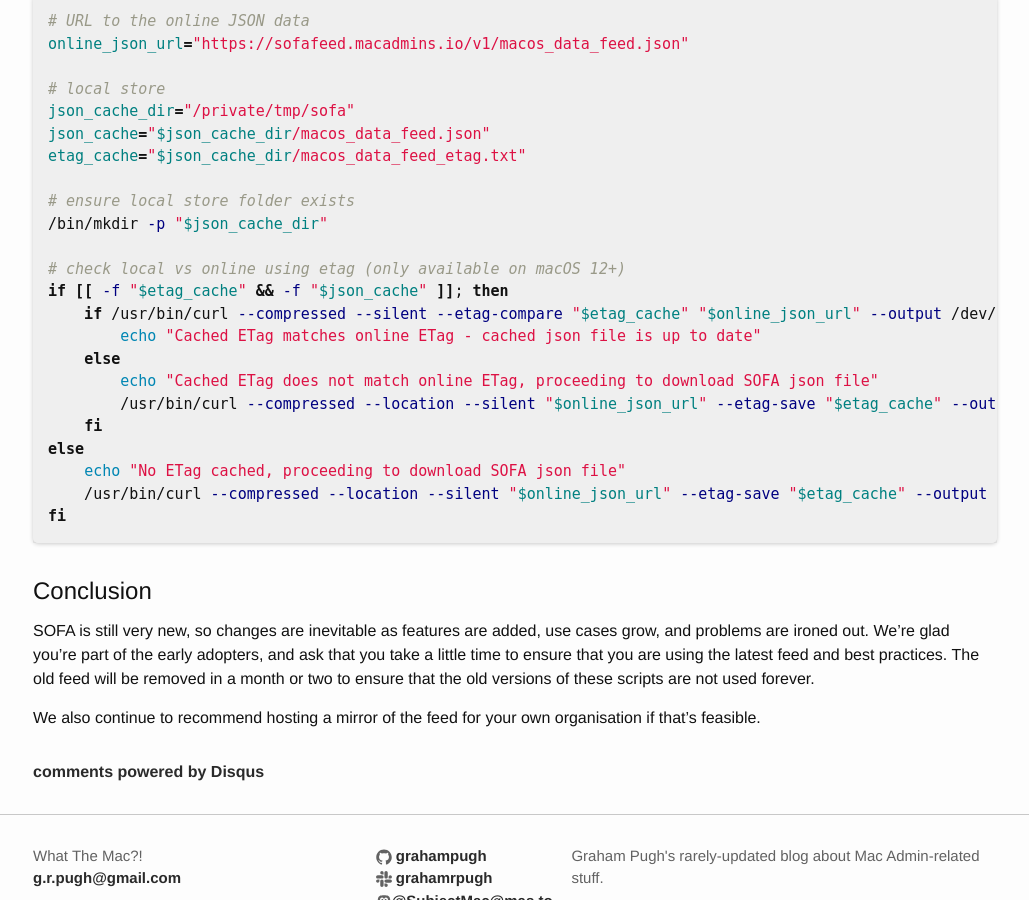
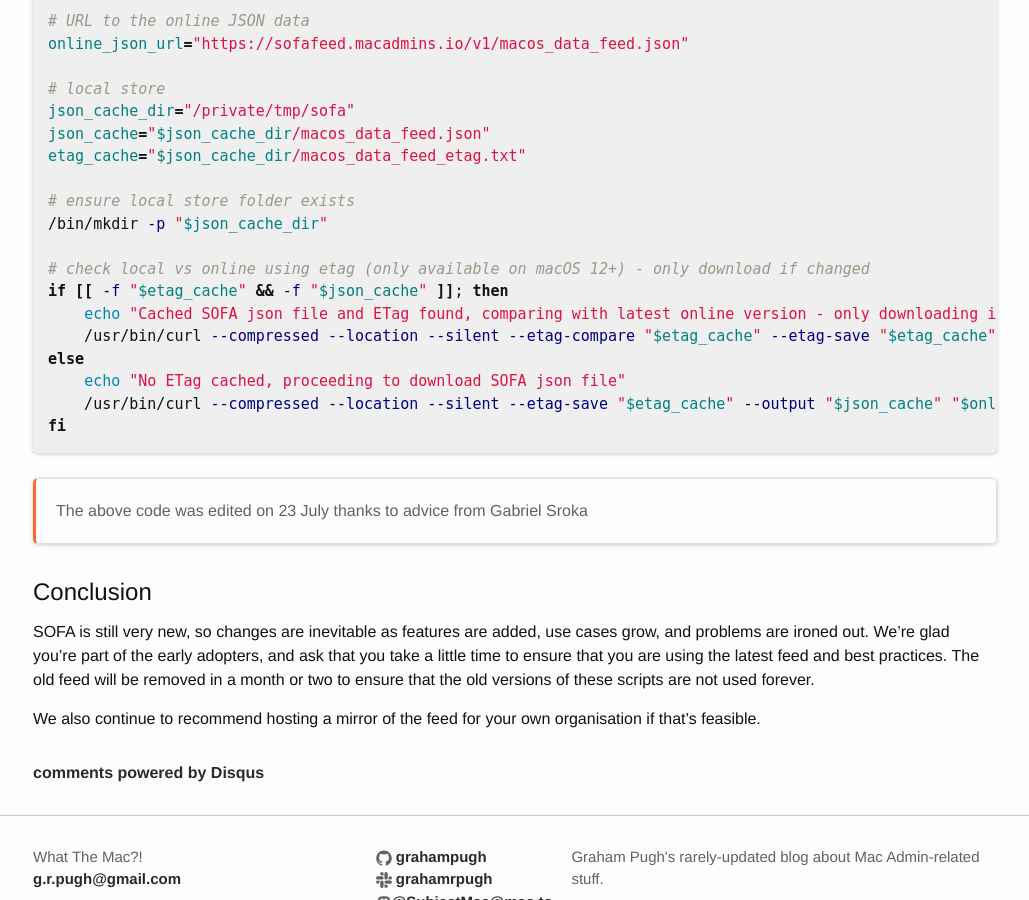
Before and after one commit to grahampugh/grahampugh.github.io, a Jekyll site: the page built from _posts/2024-07-22-sofa-new-feed.md, in a window 1280 px wide and 900 px high, scrolled down 1578 px. Shown: the whole window, without its empty margins (125-1154 px from the left). Built offline with Jekyll 4.4.1, drawn with Linux system fonts in a browser that asks for light colours; comment, search, counter and statistics services are not loaded.

Commit message:
update code snippet with improved etag handling

````diff
--- a/_posts/2024-07-22-sofa-new-feed.md
+++ b/_posts/2024-07-22-sofa-new-feed.md
@@ -46,19 +46,17 @@
 # ensure local store folder exists
 /bin/mkdir -p "$json_cache_dir"
 
-# check local vs online using etag (only available on macOS 12+)
+# check local vs online using etag (only available on macOS 12+) - only download if changed
 if [[ -f "$etag_cache" && -f "$json_cache" ]]; then
-    if /usr/bin/curl --compressed --silent --etag-compare "$etag_cache" "$online_json_url" --output /dev/null; then
-        echo "Cached ETag matches online ETag - cached json file is up to date"
-    else
-        echo "Cached ETag does not match online ETag, proceeding to download SOFA json file"
-        /usr/bin/curl --compressed --location --silent "$online_json_url" --etag-save "$etag_cache" --output "$json_cache"
-    fi
+    echo "Cached SOFA json file and ETag found, comparing with latest online version - only downloading if different"
+    /usr/bin/curl --compressed --location --silent --etag-compare "$etag_cache" --etag-save "$etag_cache" --output "$json_cache" "$online_json_url"
 else
     echo "No ETag cached, proceeding to download SOFA json file"
-    /usr/bin/curl --compressed --location --silent "$online_json_url" --etag-save "$etag_cache" --output "$json_cache"
+    /usr/bin/curl --compressed --location --silent --etag-save "$etag_cache" --output "$json_cache" "$online_json_url"
 fi
 ```
+
+> The above code was edited on 23 July thanks to advice from Gabriel Sroka
 
 ## Conclusion
 
````
